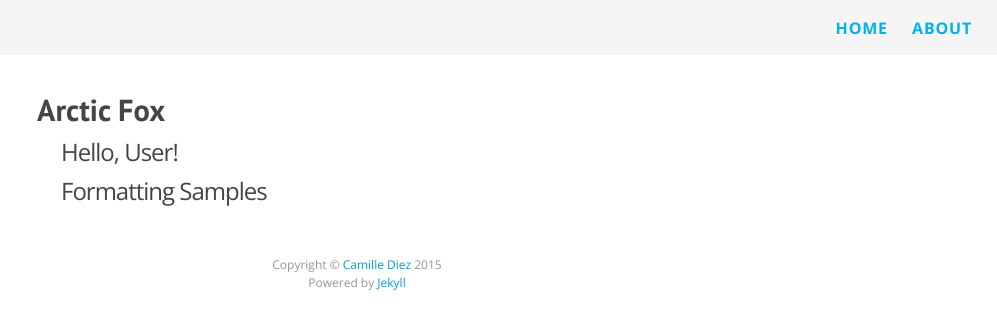
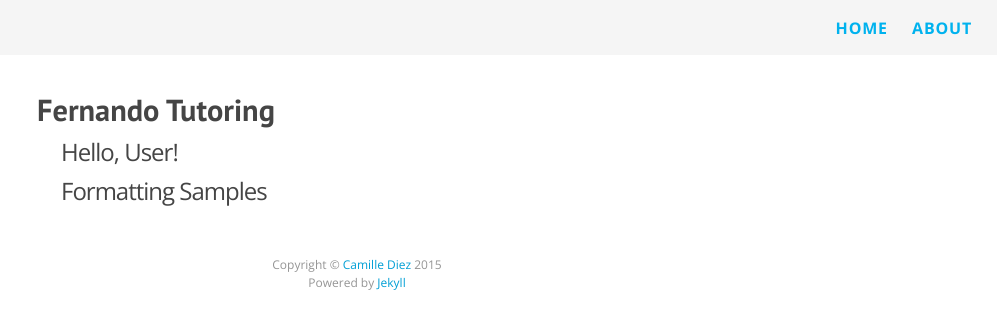
Before and after one commit to fernandoguerratutoring/fernandoguerratutoring.github.io, a Jekyll site: the page built from index.html, in a window 1280 px wide. Shown: the top 329 px of the page, without its empty margins (283-1280 px from the left). Built offline with Jekyll 4.4.1, drawn with Linux system fonts in a browser that asks for light colours; nearby versions of some CDN libraries; Markdown is read by kramdown in place of the engine named in the settings.

Commit message:
Update _config.yml

```diff
--- a/_config.yml
+++ b/_config.yml
@@ -1,10 +1,10 @@
 # Site settings
-title: Arctic Fox
-email:
+title: Fernando Tutoring
+email: fernandoguerratutoring@gmail.com
 description: > # this means to ignore newlines until "baseurl:"
   Jekyll Theme Demo
 baseurl: "/arctic-fox-theme" # the subpath of your site, e.g. /blog/
-url: "http://diezcami.github.io" # the base hostname & protocol for your site
+url: "http://fernandoguerratutoring.github.io" # the base hostname & protocol for your site
 twitter_username: username
 github_username: username
 
```
